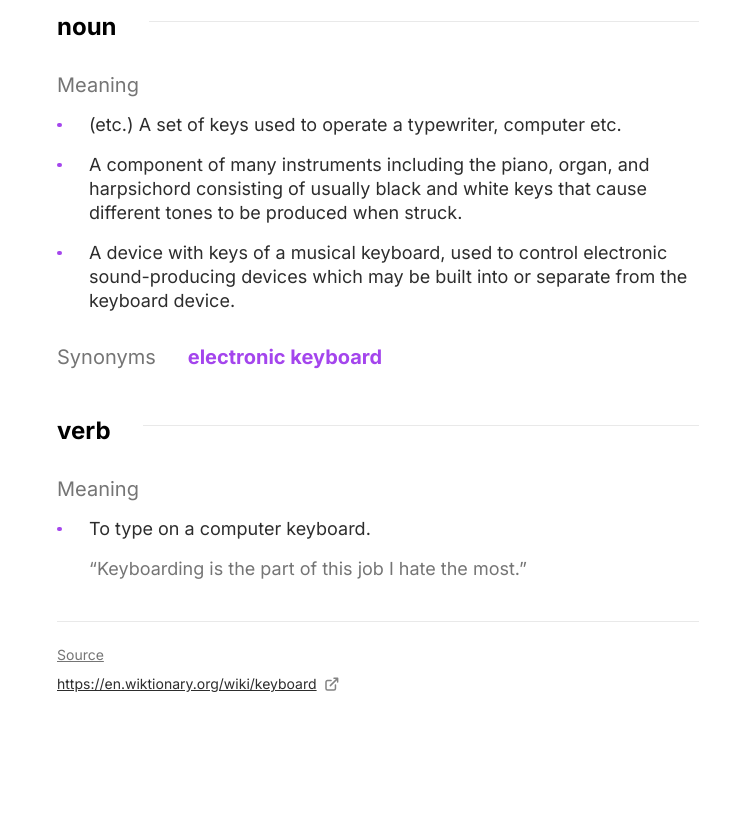
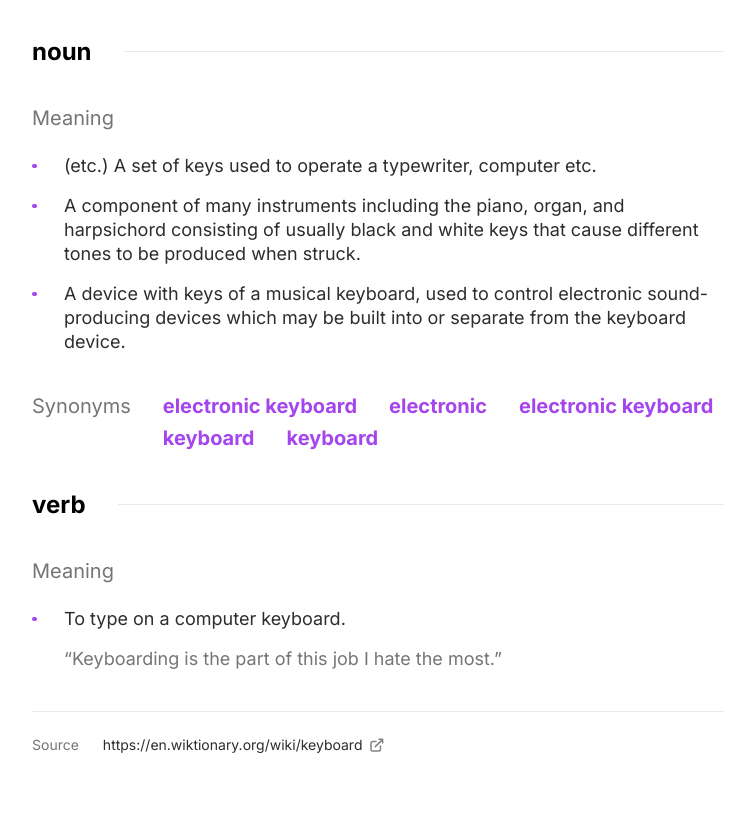
Before and after one commit to norrland90/dictionary-web-app, a plain HTML site: page index.html in a window 1280 px wide. Shown: the part 357-1182 px from the top of the page, without its empty margins (262-1017 px from the left). Before the commit the page ends 1121 px from the top, so only its background shows below. Drawn offline with Linux system fonts and the light colour scheme.

Commit message:
add source section and some small changes

```diff
--- a/assets/css/style.css
+++ b/assets/css/style.css
@@ -50,12 +50,12 @@
 
   --line-height-body: 1.5rem;
 
-  /* Padding på samtliga sektioners sidor - i main container */
+  /* Margin som används över hela sidan */
   --section-margin-primary: 2rem;
+  --section-margin-s: 1rem;
 }
 
-/* obs: kan behöva ändra breakpoints */
-@media screen and (min-width: 690px) {
+@media screen and (min-width: 740px) {
   :root {
     /* Font-size - Desktop/Tablet */
     --fs-heading-l: 4rem;
@@ -63,7 +63,8 @@
     --fs-heading-s: 1.25rem;
     --fs-body-m: 1.125rem;
 
-    --section-margin-primary: 2.5rem; /* Kolla om jag faktiskt använder den bra i sektionerna senare - annars göra om */
+    --section-margin-primary: 2.5rem;
+    --section-margin-s: 1.5rem;
   }
 }
 
@@ -76,7 +77,7 @@ body {
 }
 
 .main-container {
-  max-width: 690px;
+  max-width: 740px;
   margin: 0 auto;
   padding: 1.5rem 1.5rem;
 }
@@ -87,9 +88,19 @@ body {
   background-color: var(--clr-light-600);
 }
 
-@media screen and (min-width: 690px) {
+.sr-only:not(:focus):not(:active) {
+  clip: rect(0 0 0 0);
+  clip-path: inset(50%);
+  height: 1px;
+  overflow: hidden;
+  position: absolute;
+  white-space: nowrap;
+  width: 1px;
+}
+
+@media screen and (min-width: 740px) {
   .main-container {
-    padding: 2rem 1.5rem;
+    padding: 3rem 1.5rem;
   }
 }
 
@@ -195,7 +206,7 @@ body {
   padding: 0 0 0 1rem;
 }
 
-@media screen and (min-width: 690px) {
+@media screen and (min-width: 740px) {
   .header__current-font {
     font-size: var(--fs-body-m);
   }
@@ -247,7 +258,6 @@ body {
 /* FORM */
 
 .form {
-  /* padding: var(--section-margin-primary); */
   margin-bottom: var(--section-margin-primary);
 }
 
@@ -344,38 +354,43 @@ body {
 
 .meaning__heading-container {
   display: flex;
+  align-items: center;
   gap: 2rem;
   margin-bottom: var(--section-margin-primary);
 }
 
 .meaning__heading {
   font-size: var(--fs-heading-m);
-  line-height: 0.5;
 }
 
 .meaning__subheading {
   font-size: var(--fs-heading-s);
   font-weight: 400;
   color: var(--clr-dark-400);
-  margin-bottom: 1rem;
+}
+
+.meaning__subheading--meaning {
+  margin-bottom: var(--section-margin-s);
 }
 
 .meaning__list {
-  margin-bottom: 2rem;
+  margin-bottom: var(--section-margin-primary);
   padding-left: 2rem;
+
   list-style: none;
 }
 
 .meaning__list-item {
   position: relative;
   margin-bottom: 1rem;
+
   font-size: var(--fs-body-m);
   color: var(--clr-dark-600);
   line-height: 1.5rem;
 }
 
 .meaning__list-example {
-  margin-bottom: 2rem;
+  margin-bottom: 1.5rem;
   font-size: var(--fs-body-m);
   color: var(--clr-dark-400);
   line-height: 1.5rem;
@@ -400,11 +415,19 @@ body {
   align-items: baseline;
 }
 
+.meaning__links-container {
+  display: flex;
+  flex-wrap: wrap;
+  gap: 0.5rem 2rem;
+}
+
 .meaning__link {
   color: var(--clr-accent-primary);
   text-decoration: none;
   font-weight: 700;
   font-size: var(--fs-heading-s);
+  width: max-content;
+  position: relative;
 }
 
 .meaning__link:hover {
@@ -414,18 +437,23 @@ body {
 /* SOURCE */
 
 .source {
-  margin-bottom: var(--section-margin-primary);
+  margin-bottom: var(--section-margin-s);
 }
 
 .source .horizontal-line {
-  margin-bottom: 1.5rem;
+  margin-bottom: var(--section-margin-s);
+}
+
+.source__main-container {
+  display: flex;
+  flex-direction: column;
+  gap: 0.75rem;
 }
 
 .source__heading {
   font-size: var(--fs-body-s);
   font-weight: 400;
   text-decoration: underline;
-  margin-bottom: 0.75rem;
   color: var(--clr-dark-400);
 }
 
@@ -439,3 +467,15 @@ body {
   font-size: var(--fs-body-s);
   color: var(--clr-dark-600);
 }
+
+@media screen and (min-width: 740px) {
+  .source__main-container {
+    flex-direction: row;
+    gap: 1.5rem;
+  }
+
+  .source__heading,
+  .source__link {
+    text-decoration: none;
+  }
+}
--- a/index.html
+++ b/index.html
@@ -171,7 +171,13 @@
               <h3 class="meaning__subheading meaning__subheading--synonyms">
                 Synonyms
               </h3>
+              <div class="meaning__links-container">
                 <a href="#" class="meaning__link">electronic keyboard</a>
+                <a href="#" class="meaning__link">electronic</a>
+                <a href="#" class="meaning__link">electronic keyboard</a>
+                <a href="#" class="meaning__link">keyboard</a>
+                <a href="#" class="meaning__link">keyboard</a>
+              </div>
             </div>
           </section>
           <section class="meaning">
@@ -193,10 +199,12 @@
           </section>
           <footer class="source">
             <div class="horizontal-line"></div>
+            <div class="source__main-container">
               <h2 class="source__heading">Source</h2>
               <div class="source__link-container">
                 <a href="#" target="_blank" class="source__link"
-                >https://en.wiktionary.org/wiki/keyboard</a
+                  >https://en.wiktionary.org/wiki/keyboard
+                  <span class="sr-only">(opens in a new tab)</span></a
                 >
                 <svg
                   xmlns="http://www.w3.org/2000/svg"
@@ -216,6 +224,7 @@
                   />
                 </svg>
               </div>
+            </div>
           </footer>
         </article>
       </main>
```
Lines whose indentation alone changed are shown as unchanged.
